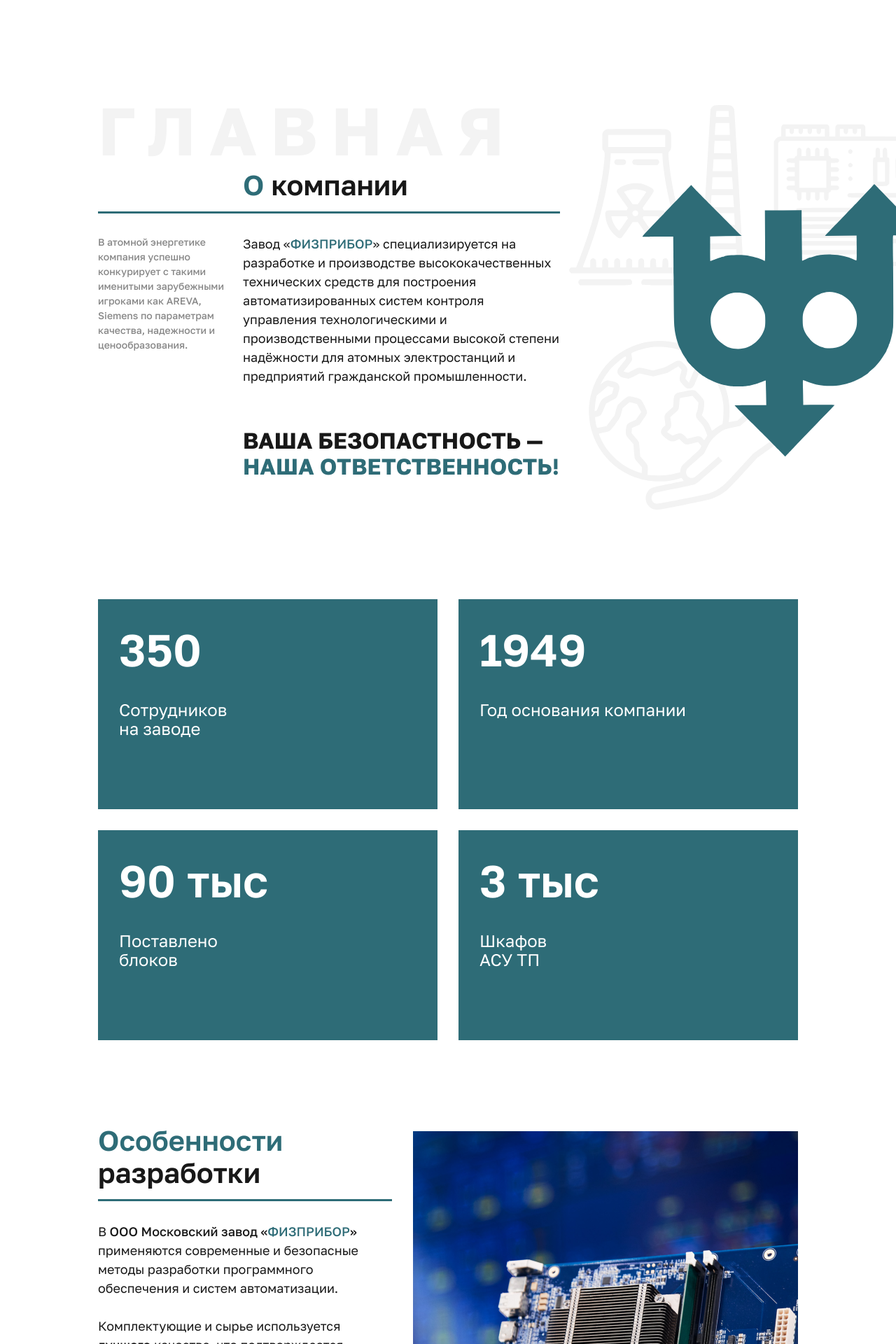
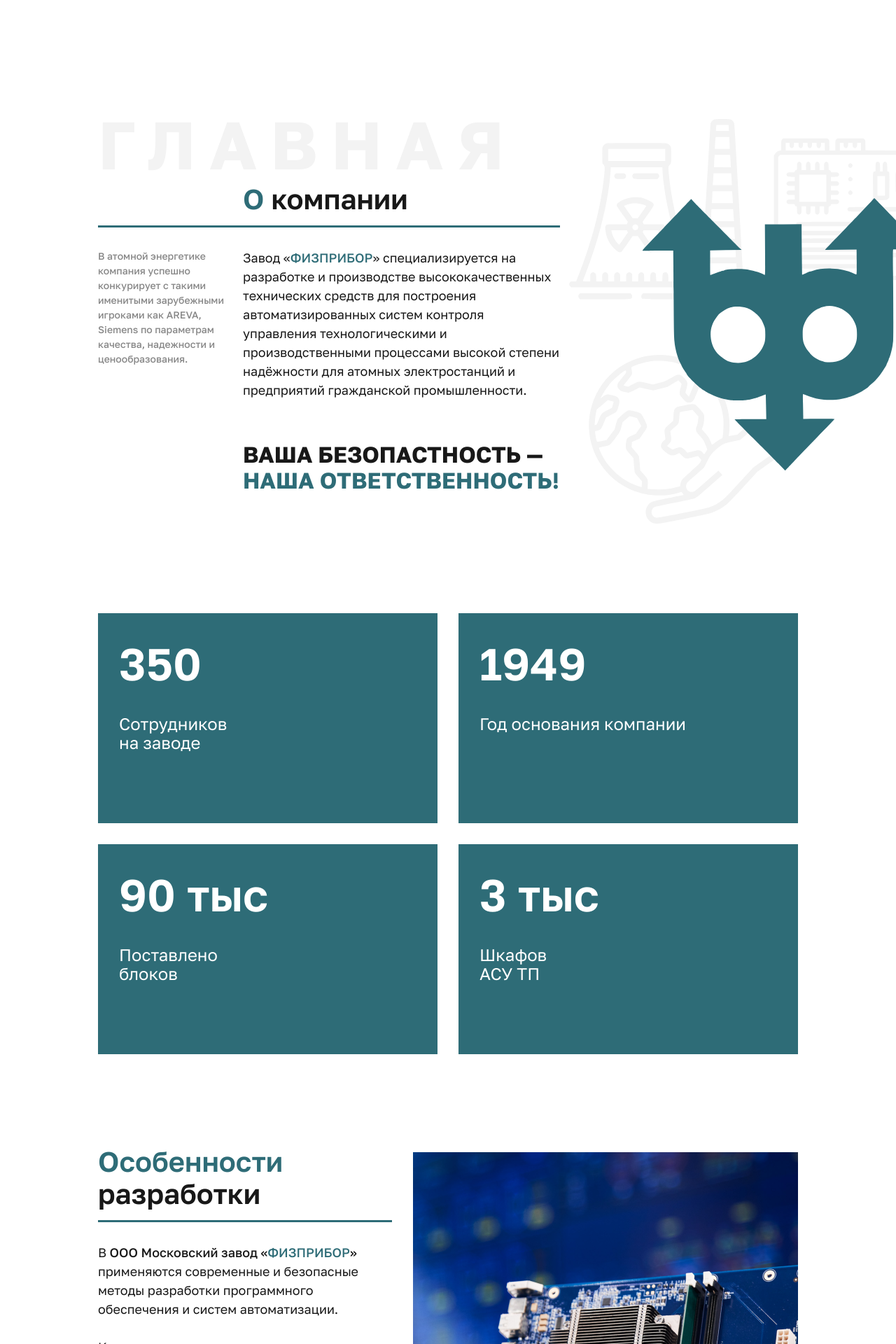
Before and after one commit to Vaglaskogi/fizpripor, a PHP site: page / in a window 1280 px wide. Shown: the part 1543-3463 px from the top of the page at 70% size. Run offline with PHP 8.4, Linux system fonts and the light colour scheme.

Commit message:
Небольшие изменения

```diff
--- a/css/style.css
+++ b/css/style.css
@@ -430,7 +430,7 @@ h2 {
 }
 
 .air {
-  margin-bottom: 120px;
+  margin-bottom: 130px;
 }
 
 .header {
@@ -853,7 +853,6 @@ h2 {
   -webkit-box-direction: normal;
       -ms-flex-direction: row;
           flex-direction: row;
-  margin-bottom: 120px;
 }
 
 .specifics-block:nth-child(even) {
@@ -2856,6 +2855,10 @@ h2 {
   .container {
     width: 90%;
   }
+  .contacts-link-ob {
+    margin-left: 0px !important;
+    text-align: right !important;
+  }
   .main-container {
     width: 90%;
   }
--- a/index.php
+++ b/index.php
@@ -73,7 +73,7 @@
 </section>
 <section class="specifics air">
     <div class="container">
-        <div class="specifics-block" data-aos="fade-left" data-aos-duration="1500" data-aos-once='true'>
+        <div class="specifics-block air" data-aos="fade-left" data-aos-duration="1500" data-aos-once='true'>
             <div class="specifics-info specifics-info-right">
                 <h3 class="specifics-info__subtitle"><span class="accent600">Особенности</span> разработки</h3>
                 <p class="specifics-info__text">
--- a/sass/_media.sass
+++ b/sass/_media.sass
@@ -231,6 +231,10 @@
   .container
     width: 90%
 
+  .contacts-link-ob
+    margin-left: 0px !important
+    text-align: right !important
+
   .main
     &-container
       width: 90%
--- a/sass/_settings.sass
+++ b/sass/_settings.sass
@@ -61,4 +61,4 @@ h2
     color: #F3F3F3
     text-transform: uppercase
 .air
-  margin-bottom: 120px
+  margin-bottom: 130px
--- a/sass/mainPage/_specifics.sass
+++ b/sass/mainPage/_specifics.sass
@@ -4,7 +4,6 @@
     justify-content: space-between
     align-items: center
     flex-direction: row
-    margin-bottom: 120px
     &:nth-child(even)
       flex-direction: row-reverse
     &__reverse
```
